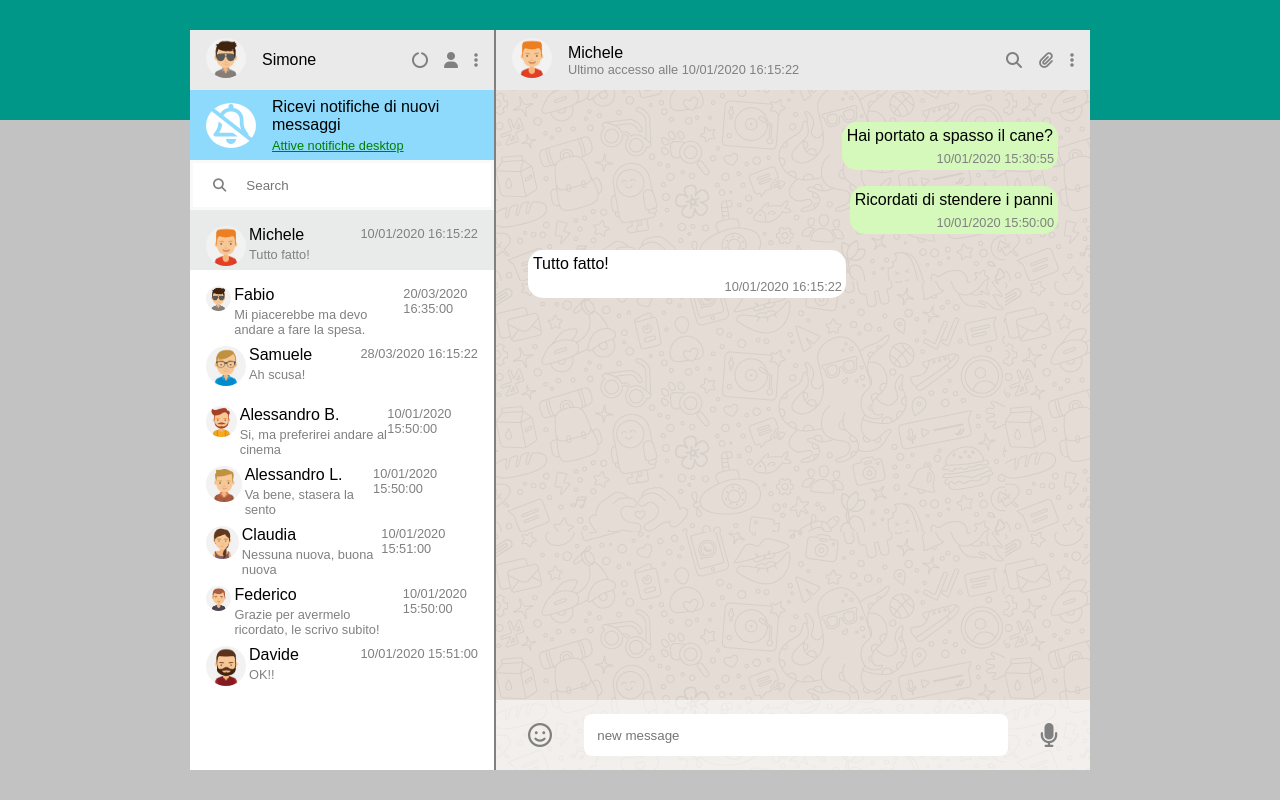
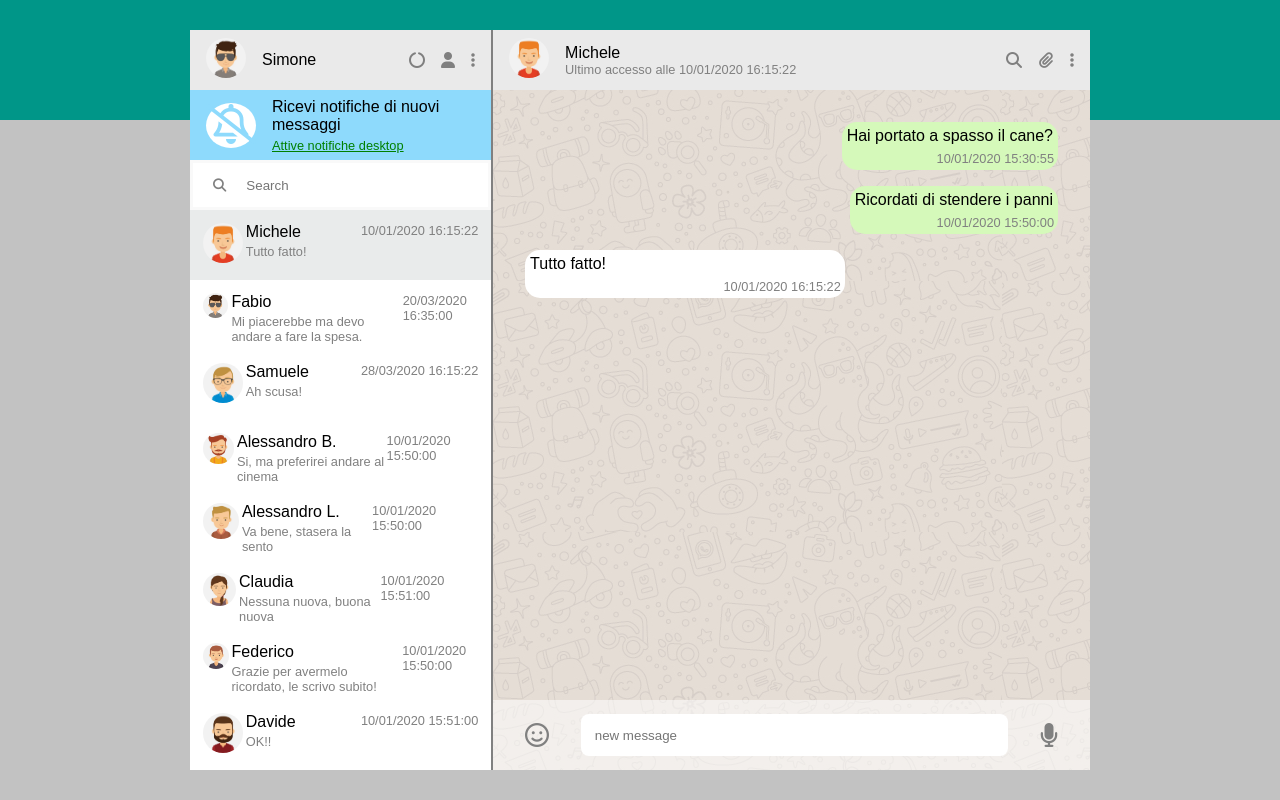
Before and after one commit to SimoneFerrini/vue-boolzapp, a plain HTML site: page index.html in a window 1280 px wide. Drawn offline with nearby package versions, Linux system fonts and the light colour scheme.

Commit message:
added random replys array

```diff
--- a/css/style.css
+++ b/css/style.css
@@ -149,10 +149,10 @@ body{
     flex-direction: row;
     justify-content: space-between;
 
-    padding: 1em;
+    padding: 0.8em;
 
     width: 100%;
-    height: 60px;
+    height: 70px;
 }
 
 
--- a/js/script.js
+++ b/js/script.js
@@ -201,6 +201,17 @@ const { createApp } = Vue
         myProfileName: "Simone",
         newMessage: "",
         searching:"",
+        autoReplys:[
+            "ok",
+            "It's a trap!",
+            "Viscido ribelle",
+            "Eri un fratello per me, dovevi sconfiggere il lato oscuro non unirti a loro",
+            "per aspera ad astra",
+            "m'illumino di Manson",
+            "oggi sei simpatico...",
+            "sempre meglio di Siri",
+            "piove, governo ladro"
+        ]
 
       }
     },
@@ -238,9 +249,11 @@ const { createApp } = Vue
         },
 
         autoMessage(){
+            let replyMessage = this.autoReplys[Math.floor(Math.random() * (this.autoReplys.length))];
+
             let newAnswer = {
                 date: "oggi 16/11",
-                message: " ok",
+                message: replyMessage,
                 status: "received"
             }
             this.contactsList[this.activeIndex].messages.push(newAnswer);
```
